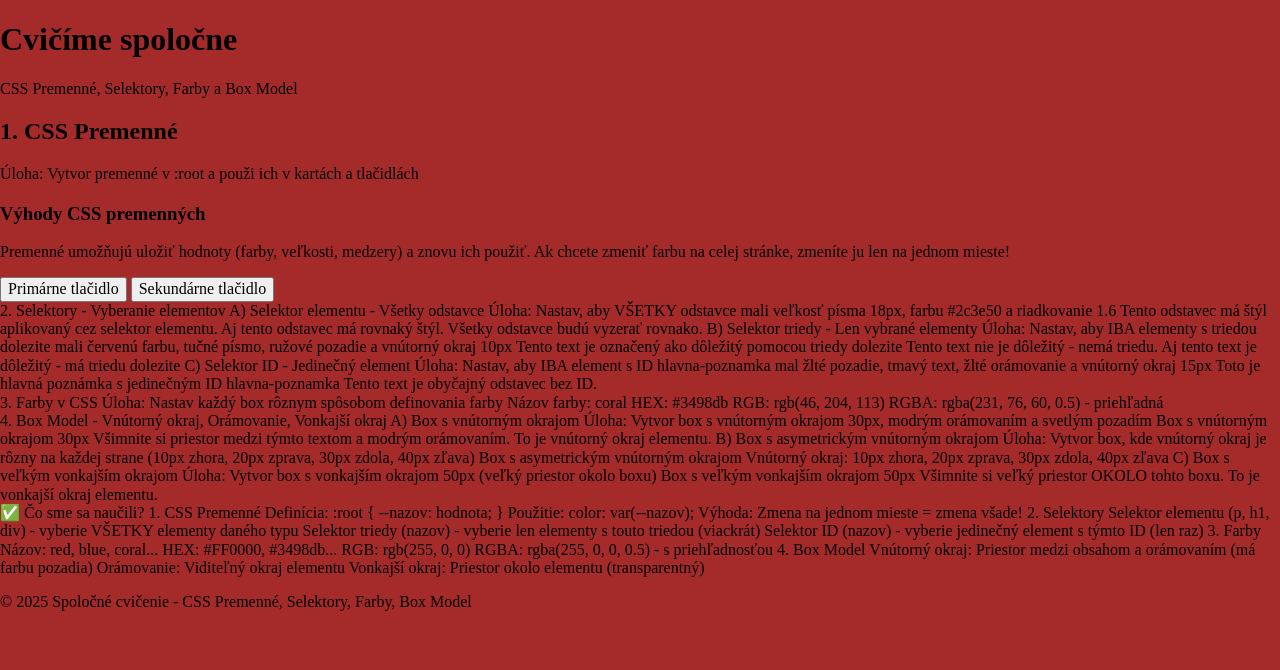
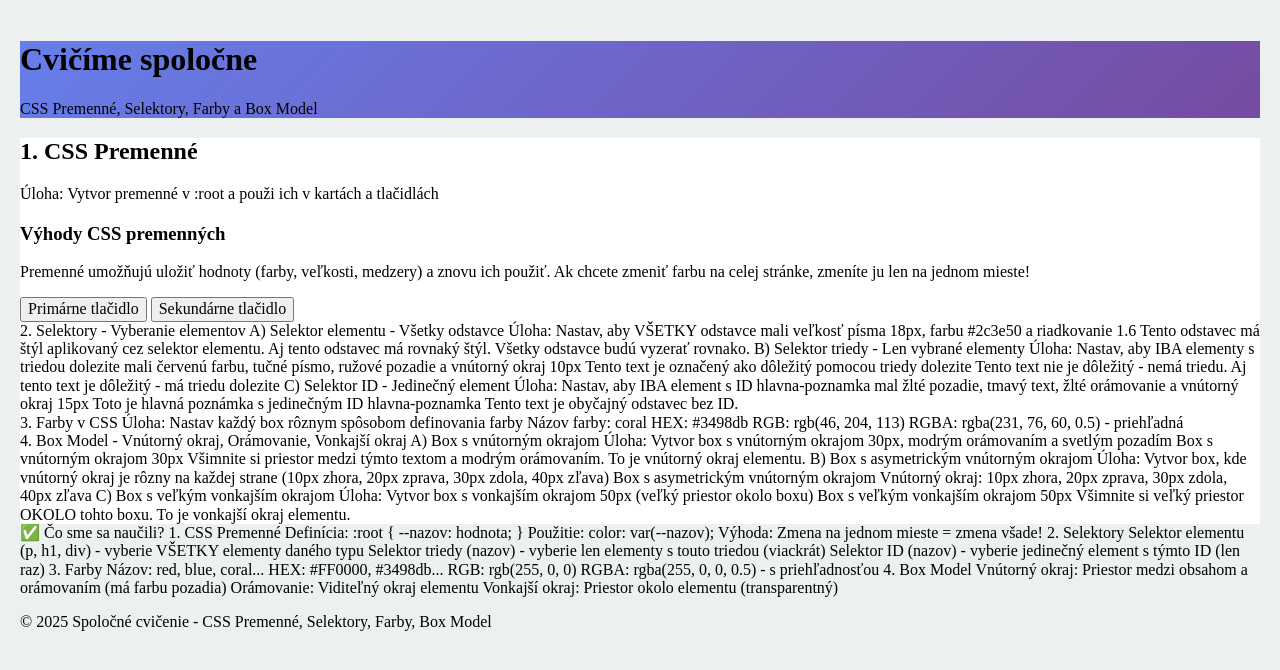
Before and after one commit to ZuzanaKarakova/epu-ovy_2rocnik_html_css_js, a plain HTML site: page OVY/04_premenne_box_model/index.html in a window 1280 px wide. Drawn offline with nearby package versions, Linux system fonts and the light colour scheme.

Commit message:
Update style.css

```diff
--- a/OVY/04_premenne_box_model/assets/css/style.css
+++ b/OVY/04_premenne_box_model/assets/css/style.css
@@ -1,7 +1,20 @@
 :root{
-    --farba-pozadia:brown;
+    --farba-pozadia:#ecf0f1;
+    --primarna-farba:#3498db;
+    --sekundarna-farba:#2ecc71;
+    --farba-textu:#2c3e50;
 }
 
 body{
     background-color: var(--farba-pozadia);
+    padding: 20px;
 }
+
+
+header{
+    background: linear-gradient(135deg, #667eea 0%, #764ba2 100%);
+}
+
+section{
+    background-color: rgb(255, 255, 255);
+}
```
